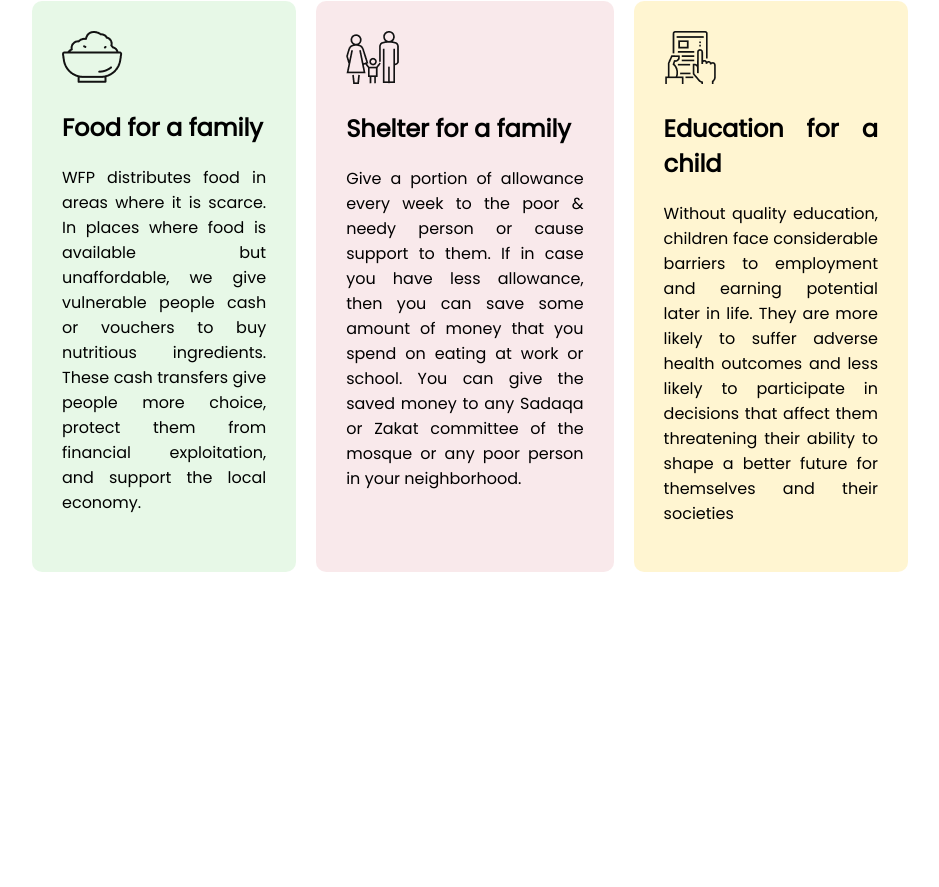
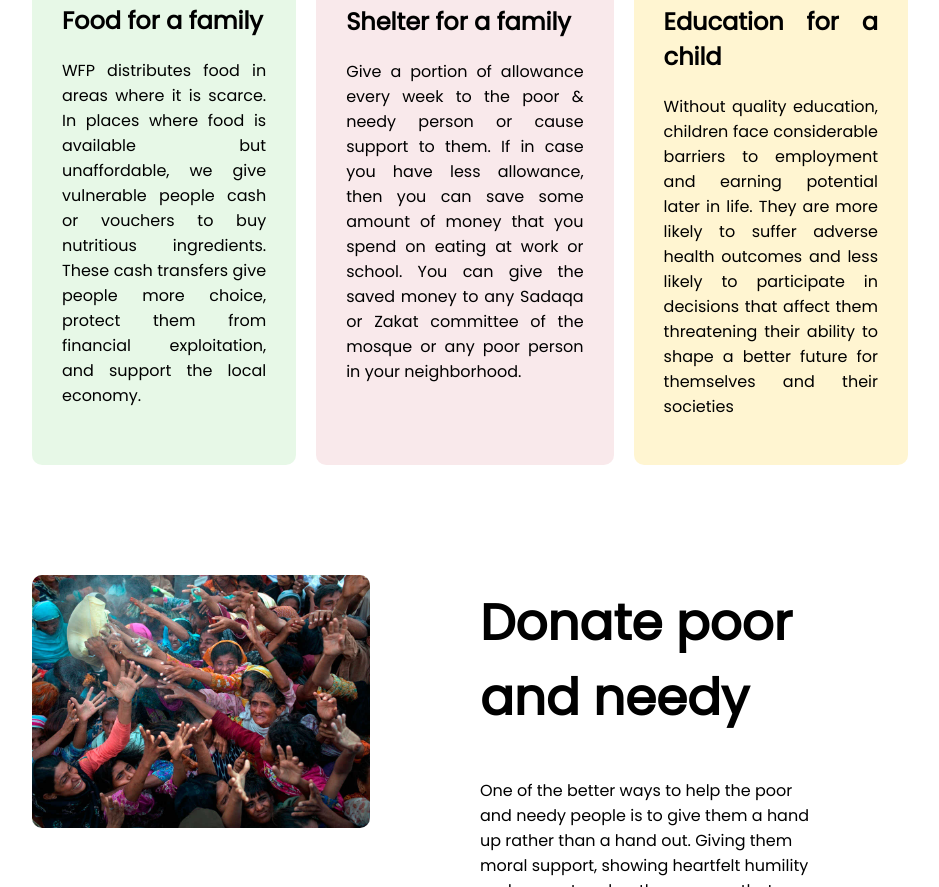
Before and after one commit to asifikbal01890/Assignment-01, a plain HTML site: page index.html in a window 1280 px wide. Shown: the part 1913-2800 px from the top of the page, without its empty margins (170-1109 px from the left). Before the commit the page ends 2495 px from the top, so only its background shows below. Drawn offline with Linux system fonts and the light colour scheme.

Commit message:
section04

```diff
--- a/index.html
+++ b/index.html
@@ -23,7 +23,7 @@
     </section>
     <section class="text-center-black">
         <div>
-            <h1 id="today">Donate Today</h1>
+            <h1 class="font-size">Donate Today</h1>
             <p>
                 You must never look for a reason to help those who yearn for support. Extending a helping hand not only vanishes tears off their face, but also acts as a cure for oneself. Quotabulary lists a few famous quotes about helping others who are in need.
             </p>
@@ -42,12 +42,12 @@
     </section>
     <section>
         <div class="text-center-black">
-            <h1 class="donate-plan">Our Donate Plan</h1>
+            <h1 class="font-size">Our Donate Plan</h1>
             <p>
                 Your gift to Plan International USA will be used where needed most, to help create sustainable change and address the root causes of poverty and inequality. Donations can support programs, innovation, and infrastructure required to deliver our programs to girls and children worldwide, in areas such as protection, education, health, sanitation, disaster relief and economic empowerment.
             </p>
         </div>
-        <div id="fexible">
+        <div class="fexible">
             <div id="fexible-unit01" class="common-fex" >
                 <img src="icon/food.png" alt="">
                 <h1>Food for a family</h1>
@@ -71,5 +71,18 @@
             </div>
         </div>
     </section>
+    <section class="fexible">
+        <div class="needy-flex">
+            <img src="image/donation2.jpg" alt="">
+        </div>
+        <div class="needy-flex">
+            <h1 class="font-size">Donate poor and needy</h1>
+            <p>
+                One of the better ways to help the poor and needy people is to give them a hand up rather than a hand out. Giving them moral support, showing heartfelt humility and respect makes them aware that someone really does care about them and trying to improve their condition
+            </p>
+            <a class="link-button" target="_blank" href="https://support.savethechildren.org/site/Donation2?df_id=1620&1620.donation=form1">How to Contribute</a>
+        </div>
+
+    </section>
 </body>
 </html>
--- a/style.css
+++ b/style.css
@@ -27,14 +27,10 @@ body {
 }
 .text-center-black{
     text-align: center;
-    padding: 8% 15%;
+    padding: 5% 15%;
 }
-.donate-plan{
+.font-size{
     font-size: 50px;
-}
-#today {
-    font-size: 50px;
-
 }
 .amount {
     display: flex;
@@ -57,7 +53,7 @@ body {
     border-bottom: 1px solid rgba(0, 0, 0, 0.189);
     margin-bottom: 40px;
 }
-#fexible {
+.fexible {
     display: flex;
 }
 .common-fex {
@@ -75,3 +71,13 @@ body {
 #fexible-unit03 {
     background-color: rgba(255, 200, 0, 0.179);
 }
+.needy-flex {
+    width: 50%;
+    padding: 60px 90px 20px 0px;
+    margin: 10px;
+}
+.needy-flex img {
+    width: 100%;
+    margin-top: 30px;
+    border-radius: 10px;
+}
```
Also changed, not shown: image/donation2.jpg (added).
